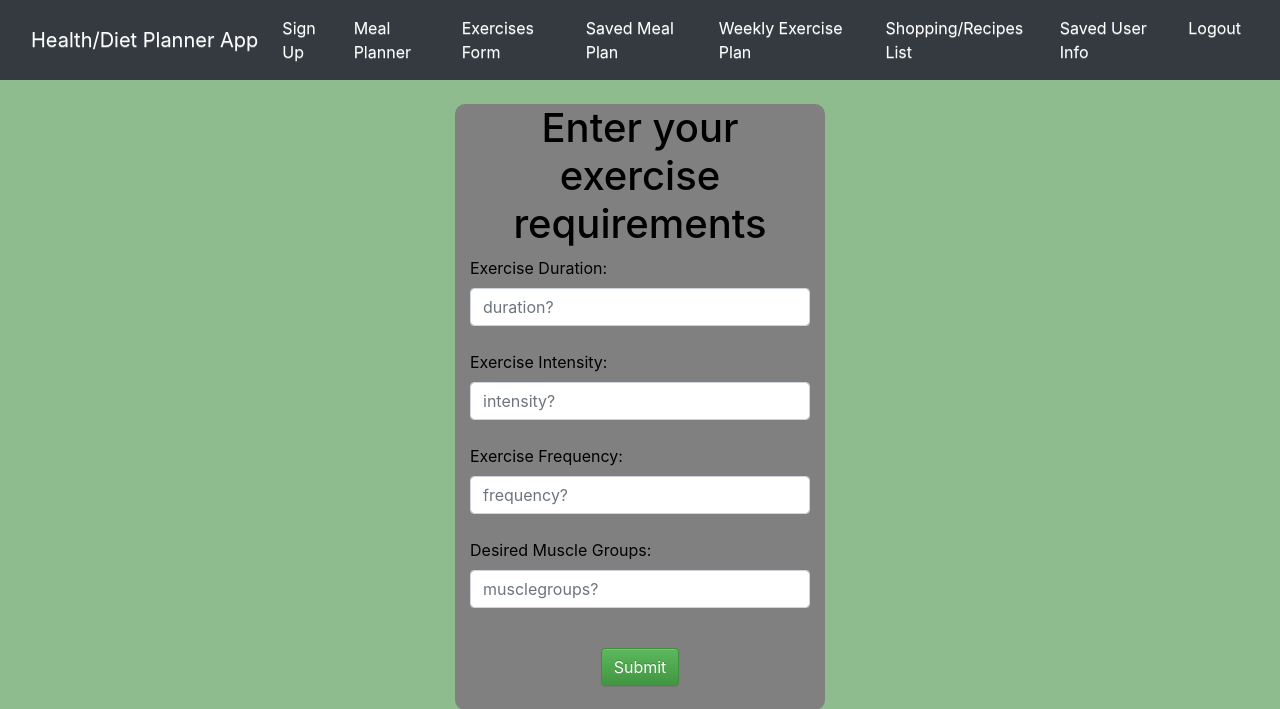
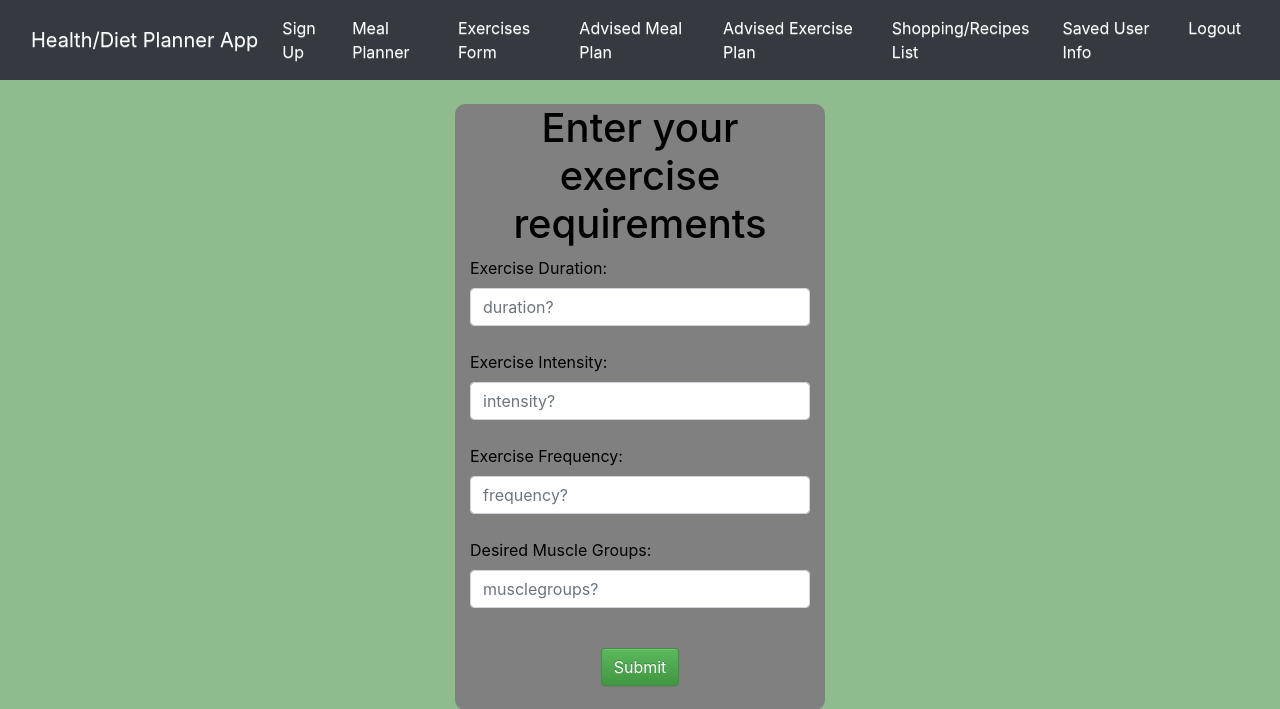
Before and after one commit to NativeVex/design_project, a Flask app: page /exercises/ in a window 1280 px wide. Shown: the top 709 px of the page. Run offline with Flask 2, Linux system fonts and the light colour scheme; some libraries are stand-ins or nearby versions.

Commit message:
Update navigation.html

```diff
--- a/src/webapp/templates/navigation.html
+++ b/src/webapp/templates/navigation.html
@@ -27,10 +27,10 @@
               <a class="nav-link" style="color:white;" href="{{ url_for('exercises') }}">Exercises Form </a>
             </li>
             <li class="nav-item">
-              <a class="nav-link" style="color:white;" href="{{ url_for('mealplan') }}">Saved Meal Plan</a>
+              <a class="nav-link" style="color:white;" href="{{ url_for('mealplan') }}">Advised Meal Plan</a>
             </li>
             <li class="nav-item">
-              <a class="nav-link" style="color:white;" href="{{ url_for('exerciseplan') }}">Weekly Exercise Plan</a>
+              <a class="nav-link" style="color:white;" href="{{ url_for('exerciseplan') }}">Advised Exercise Plan</a>
             </li>
             <li class="nav-item">
               <a class="nav-link" style="color:white;" href="{{ url_for('listitems') }}">Shopping/Recipes List</a>
```
